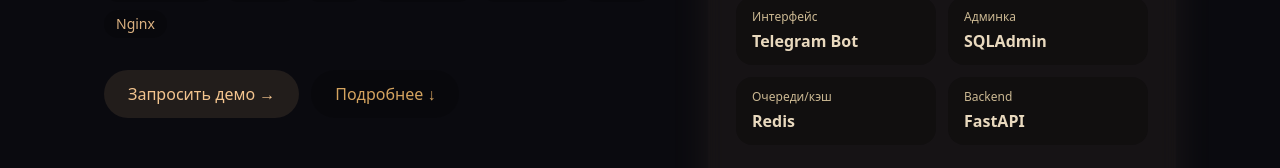
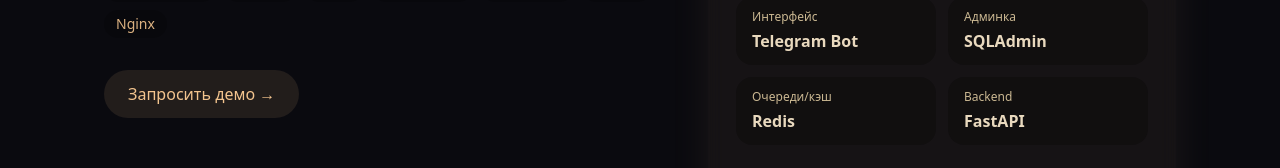
Before and after one commit to kolbenev/MyPort, a React (Vite) app: page /#/banana in a window 1280 px wide. Shown: the part 479-647 px from the top of the page. Built offline with nearby package versions, Linux system fonts and the light colour scheme.

Commit message:
delete_details

```diff
--- a/src/myPortfolio/projects/ThreeCats/ThreeCats.jsx
+++ b/src/myPortfolio/projects/ThreeCats/ThreeCats.jsx
@@ -60,15 +60,6 @@
                          outline-none focus:ring-2 focus:ring-[#F3C48E]/40"
             >
               Запросить демо →
-            </a>
-
-            <a
-              href="/#/threecats/#/?scroll=details"
-              className="px-6 py-3 rounded-full text-[#D4A35F]
-                         bg-black/20 hover:bg-[#F3C48E]/10 transition-all
-                         outline-none focus:ring-2 focus:ring-[#F3C48E]/40"
-            >
-              Подробнее ↓
             </a>
           </div>
         </div>
--- a/src/myPortfolio/projects/bananabot/Banana.jsx
+++ b/src/myPortfolio/projects/bananabot/Banana.jsx
@@ -60,15 +60,6 @@
                          outline-none focus:ring-2 focus:ring-[#F3C48E]/40"
             >
               Запросить демо →
-            </a>
-
-            <a
-              href="/#/banana/?scroll=details"
-              className="px-6 py-3 rounded-full text-[#D4A35F]
-                         bg-black/20 hover:bg-[#F3C48E]/10 transition-all
-                         outline-none focus:ring-2 focus:ring-[#F3C48E]/40"
-            >
-              Подробнее ↓
             </a>
           </div>
         </div>
--- a/src/myPortfolio/projects/fokfit/FokFitPage.jsx
+++ b/src/myPortfolio/projects/fokfit/FokFitPage.jsx
@@ -60,15 +60,6 @@
                          outline-none focus:ring-2 focus:ring-[#F3C48E]/40"
             >
               Запросить демо →
-            </a>
-
-            <a
-              href="/#/fokfit?scroll=details"
-              className="px-6 py-3 rounded-full text-[#D4A35F]
-                         bg-black/20 hover:bg-[#F3C48E]/10 transition-all
-                         outline-none focus:ring-2 focus:ring-[#F3C48E]/40"
-            >
-              Подробнее ↓
             </a>
           </div>
         </div>
--- a/src/myPortfolio/projects/liberty/LibertyVpnPage.jsx
+++ b/src/myPortfolio/projects/liberty/LibertyVpnPage.jsx
@@ -63,15 +63,6 @@
                          outline-none focus:ring-2 focus:ring-[#F3C48E]/40"
             >
               Обсудить похожий проект →
-            </a>
-
-            <a
-              href="/#/libertyvpn/#/?scroll=details"
-              className="px-6 py-3 rounded-full text-[#D4A35F]
-                         bg-black/20 hover:bg-[#F3C48E]/10 transition-all
-                         outline-none focus:ring-2 focus:ring-[#F3C48E]/40"
-            >
-              Подробнее ↓
             </a>
           </div>
         </div>
```
